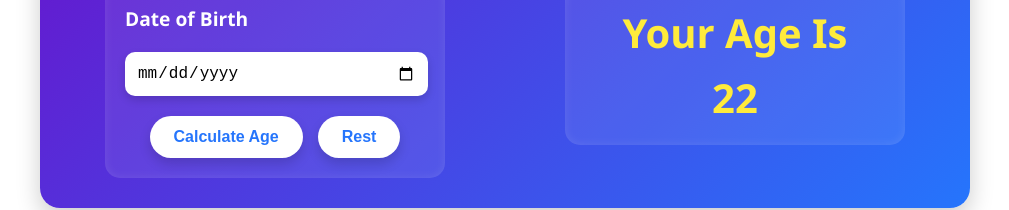
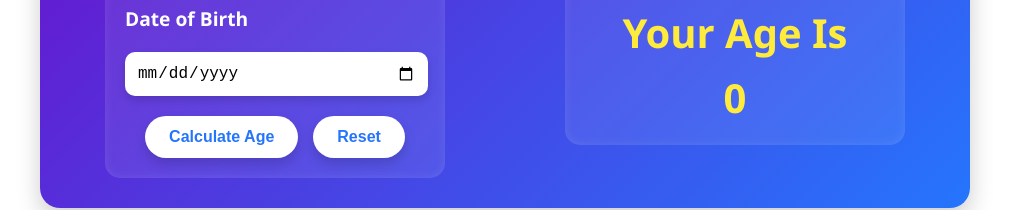
Before and after one commit to Afnan-coder/react-age-calculator, a React (Vite) app: page / in a window 1280 px wide. Shown: the part 204-414 px from the top of the page, without its empty margins (135-1144 px from the left). Built offline with nearby package versions, Linux system fonts and the light colour scheme.

Commit message:
Add Calculate age Logic

```diff
--- a/src/components/AgeCalculator.jsx
+++ b/src/components/AgeCalculator.jsx
@@ -1,7 +1,24 @@
 import React from 'react'
 import './AgeCalculator.css'
+import { useState } from 'react'
 
 const AgeCalculator = () => {
+
+    const [birthDate, setBirthDate] = useState('')
+    const [age, setAge] = useState(0)
+
+    const calculateAge = ()=>{
+        const today = new Date()
+        const Userbirthdate = new Date(birthDate)
+        const age = today.getFullYear() - Userbirthdate.getFullYear()
+        setAge(age)
+
+    }
+
+    const Reset = ()=>{
+
+    }
+
     return (
         <div className='Container'>
             <h2 className="heading container_title">Age Calculator</h2>
@@ -10,10 +27,10 @@ const AgeCalculator = () => {
 
                 <div className="right">
                     <h4>Date of Birth</h4>
-                    <input type="date" className='date' />
+                    <input type="date" className='date' value={birthDate} onChange={(e)=> setBirthDate(e.target.value)}/>
                     <div className="button_div">
-                        <button className="button-65">Calculate Age</button>
-                        <button className="button-65">Rest</button>
+                        <button className="button-65" onClick={calculateAge}>Calculate Age</button>
+                        <button className="button-65" onClick={Reset}>Reset</button>
                     </div>
                 </div>
 
@@ -21,11 +38,9 @@ const AgeCalculator = () => {
                     <div className="Container_middle_para">
                         <h1>Your Age Is</h1>
                     </div>
-                    <h1>22</h1>
+                    <h1>{age}</h1>
                 </div>
-
             </div>
-
         </div>
     )
 }
```
